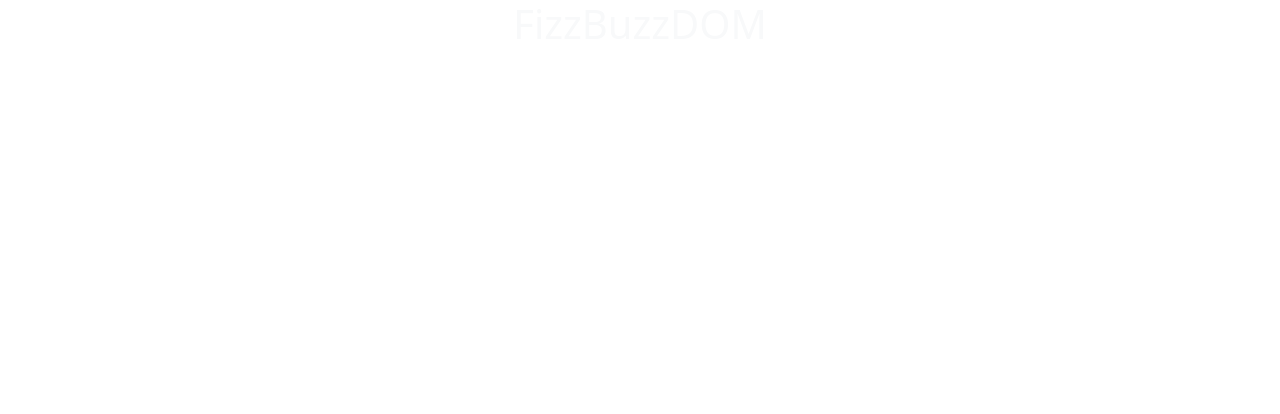
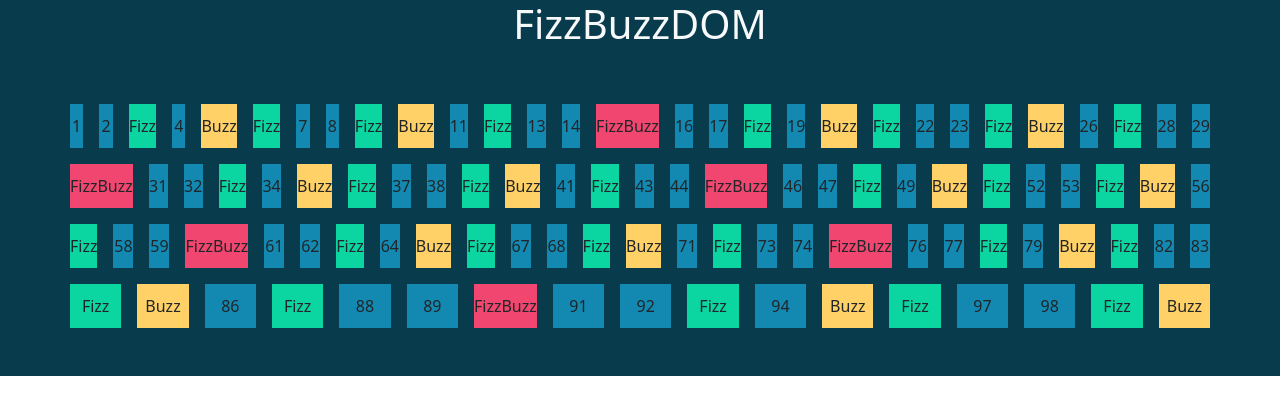
Before and after one commit to Spud97/js-fizzbuzzdom, a plain HTML site: page index.html in a window 1280 px wide. Drawn offline with nearby package versions, Linux system fonts and the light colour scheme.

Commit message:
Ultimo tentativo

```diff
--- a/css/style.css
+++ b/css/style.css
@@ -1,3 +1,30 @@
+.bg-jumbo {
+  background-color: #083b4c;
+}
+
 .square {
+  height: 100%;
+  width: 100%;
+  text-align: center;
+  padding: 10px 0px;
+}
 
+.my-gap {
+  gap: 1rem;
 }
+
+.standard-color{
+    background-color: #1389b2;
+}
+
+.fizz-color{
+    background-color: #0bd6a1;
+}
+
+.buzz-color{
+    background-color: #ffd166;
+}
+
+.fizz-buzz-color{
+    background-color: #f0466f;
+}
--- a/index.html
+++ b/index.html
@@ -14,9 +14,11 @@
     <title>FizzBuzz</title>
   </head>
   <body>
-    <main>
+    <main class="bg-jumbo">
       <h1 class="text-light text-center">FizzBuzzDOM</h1>
-      <div class="container d-flex wrap"></div>
+      <div class="container d-flex flex-wrap py-5">
+        <div class="row row-cols-7 my-gap"></div>
+      </div>
     </main>
     <script src="js/main.js"></script>
   </body>
--- a/js/main.js
+++ b/js/main.js
@@ -1,13 +1,25 @@
+const row = document.querySelector(".row");
+let printHtml;
+
 for (let i = 1; i <= 100; i++) {
-  if (i % 3 === 0) {
-    console.log("Fizz");
+  if (i % 3 === 0 && i % 5 === 0) {
+    console.log("FizzBuzz");
+    printHtml = "FizzBuzz";
+    classColor = "fizz-buzz-color";
   } else if (i % 5 === 0) {
     console.log("Buzz");
-  } else if (i % 3 == 0 && i % 5 == 0) {
-    console.log("FizzBuzz");
+    printHtml = "Buzz";
+    classColor = "buzz-color";
+  } else if (i % 3 === 0) {
+    console.log("Fizz");
+    printHtml = "Fizz";
+    classColor = "fizz-color";
   } else {
     console.log(i);
+    printHtml = i;
+    classColor = "standard-color";
   }
+  row.innerHTML += `<div class="col px-0">
+                      <div class="square ${classColor}">${printHtml}</div>
+                    </div>`;
 }
-
-const container = document.querySelector("[name='container']");
```
